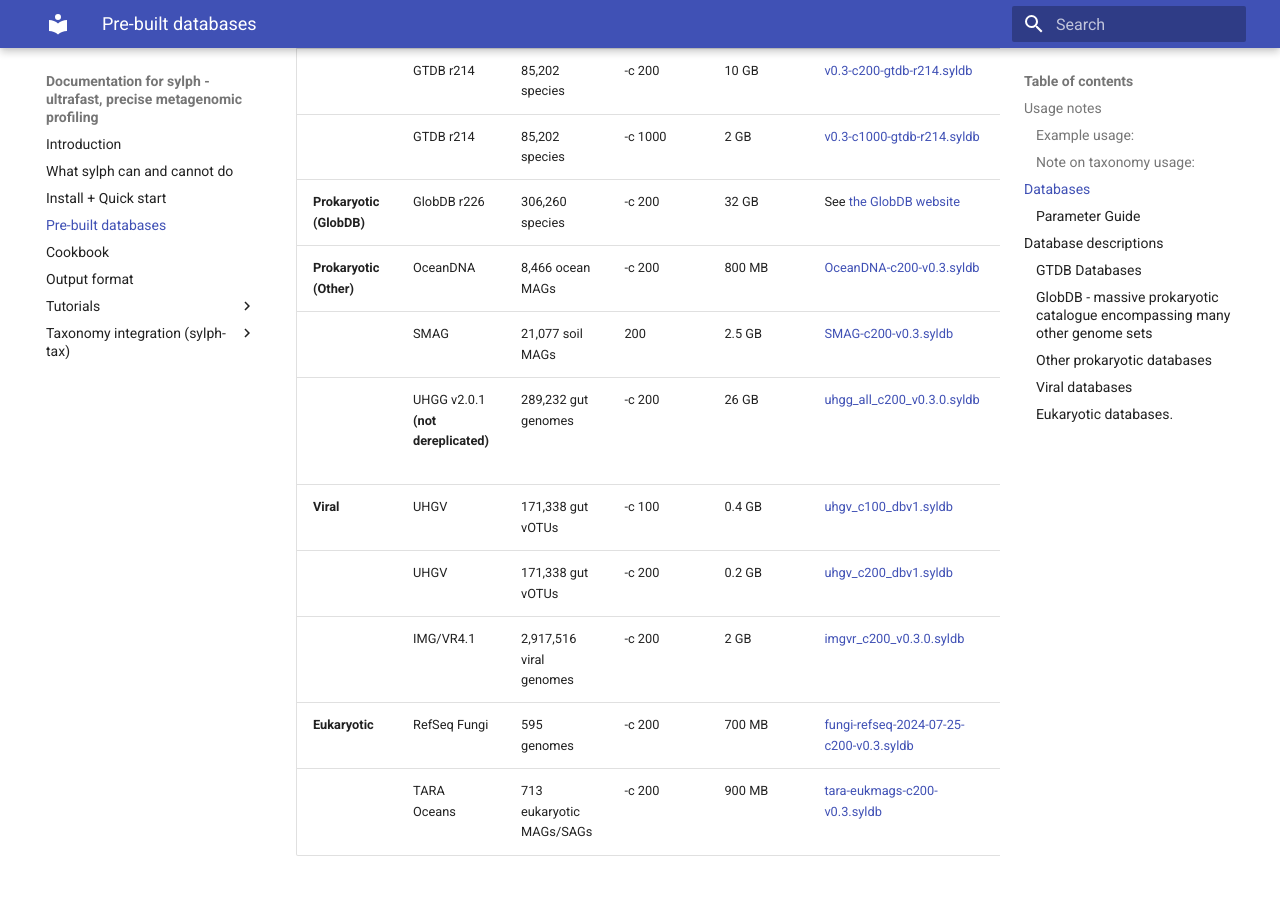
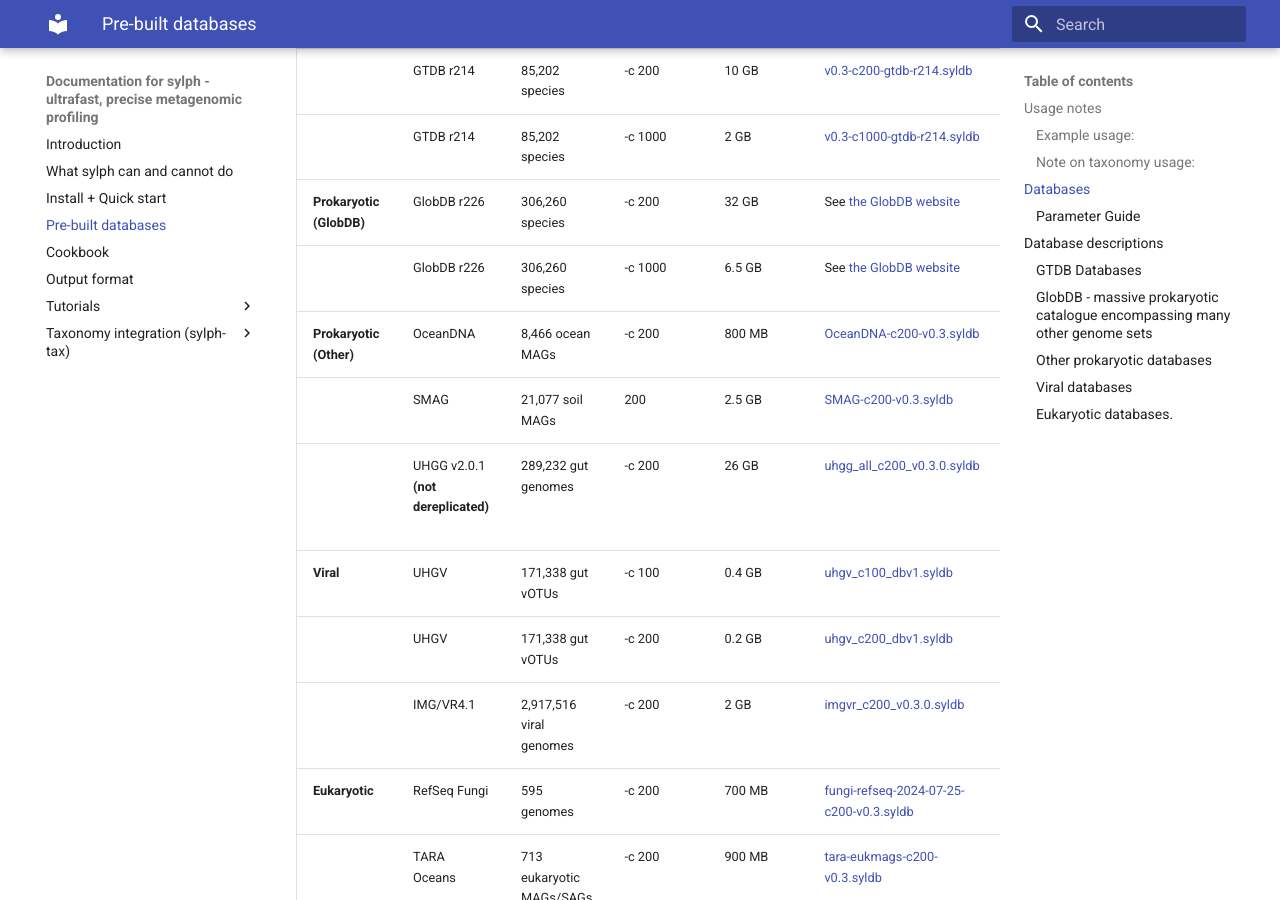
Before and after one commit to sylph-docs/sylph-docs.github.io, an MkDocs documentation site: the page built from docs/pre‐built-databases.md, in a window 1280 px wide and 900 px high, scrolled down 990 px. Built offline with MkDocs 1.6.1 and Material for MkDocs 9.7.7, drawn with Linux system fonts in a browser that asks for light colours.

Commit message:
added c1000 globdb pointer

```diff
--- a/docs/pre‐built-databases.md
+++ b/docs/pre‐built-databases.md
@@ -31,6 +31,7 @@ Most the databases have associated taxonomies that sylph can utilize. See [here
 | | GTDB r214 | 85,202 species | -c 200 | 10 GB | [v0.3-c200-gtdb-r214.syldb](http://faust.compbio.cs.cmu.edu/sylph-stuff/v0.3-c200-gtdb-r214.syldb) | [mirror](https://storage.googleapis.com/sylph-stuff/v0.3-c200-gtdb-r214.syldb) | |
 | | GTDB r214 | 85,202 species | -c 1000 | 2 GB | [v0.3-c1000-gtdb-r214.syldb](http://faust.compbio.cs.cmu.edu/sylph-stuff/v0.3-c1000-gtdb-r214.syldb) | [mirror](https://storage.googleapis.com/sylph-stuff/v0.3-c1000-gtdb-r214.syldb) | |
 | **Prokaryotic (GlobDB)** | GlobDB r226 | 306,260 species | -c 200 | 32 GB | See [the GlobDB website](https://globdb.org/index.php/home) | | Third-party database |
+| | GlobDB r226 | 306,260 species | -c 1000 | 6.5 GB | See [the GlobDB website](https://globdb.org/index.php/home) | | Third-party database |
  **Prokaryotic (Other)** | OceanDNA | 8,466 ocean MAGs | -c 200 | 800 MB | [OceanDNA-c200-v0.3.syldb](http://faust.compbio.cs.cmu.edu/sylph-stuff/OceanDNA-c200-v0.3.syldb) | [mirror](https://storage.googleapis.com/sylph-stuff/OceanDNA-c200-v0.3.syldb) | |
 | | SMAG | 21,077 soil MAGs | 200 | 2.5 GB | [SMAG-c200-v0.3.syldb](http://faust.compbio.cs.cmu.edu/sylph-stuff/SMAG-c200-v0.3.syldb) | [mirror](https://storage.googleapis.com/sylph-stuff/SMAG-c200-v0.3.syldb) | |
 | | UHGG v2.0.1 **(not dereplicated)**| 289,232 gut genomes | -c 200 | 26 GB | [uhgg_all_c200_v0.3.0.syldb](http://faust.compbio.cs.cmu.edu/sylph-stuff/uhgg_all_c200_v0.3.0.syldb) | [mirror](https://storage.googleapis.com/sylph-stuff/uhgg_all_c200_v0.3.0.syldb) | Not dereplicated - do not use for profiling |
```
